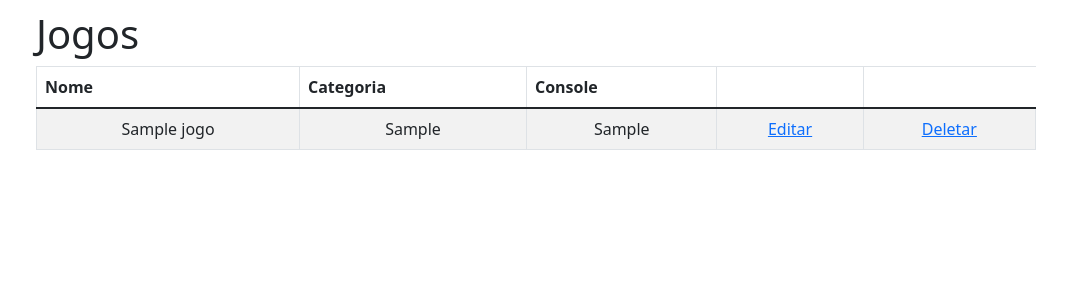
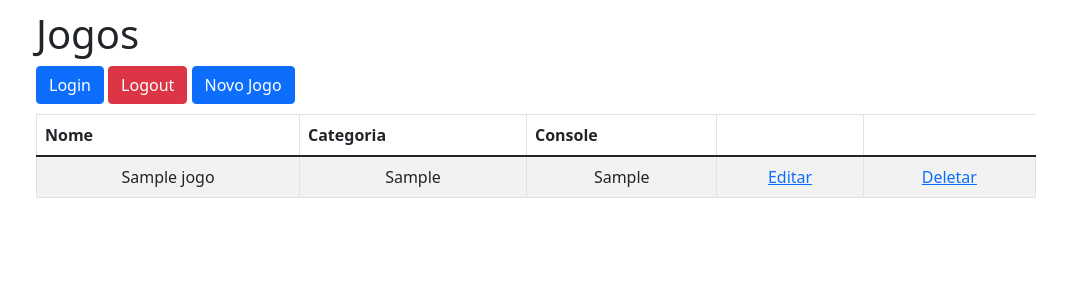
Before and after one commit to gsoaresdz/jogoteca, a Flask app: page / in a window 1280 px wide. Shown: the top 300 px of the page, without its empty margins (104-1171 px from the left). Run offline with Flask 3, Linux system fonts and the light colour scheme; tables that the repository leaves empty hold one stand-in row (values such as "Sample post"); some libraries are stand-ins or nearby versions.

Commit message:
Melhorando a interface

```diff
--- a/templates/editar.html
+++ b/templates/editar.html
@@ -28,6 +28,7 @@
       <input type="text" id="console" name="console" class="form-control" value="{{ jogo.console }}">
     </div>
     <button type="submit" class="btn btn-primary btn-salvar">Salvar</button>
+    <a class="btn btn-danger" href=" {{ url_for('index') }}">Voltar</a>
   </fieldset>
 </form>
 
--- a/templates/lista.html
+++ b/templates/lista.html
@@ -1,5 +1,9 @@
 {% extends "template.html" %}
 {% block conteudo %}
+
+<a class="btn btn-primary" href="{{ url_for('login') }}">Login</a>
+<a class="btn btn-danger" href=" {{ url_for('logout') }}">Logout</a>
+<a class="btn btn-primary" href=" {{ url_for('novo') }}">Novo Jogo</a>
 
 <table class="table table-striped table-responsive table-bordered">
   <thead class="thead-default">
--- a/templates/login.html
+++ b/templates/login.html
@@ -28,6 +28,7 @@
       <p><label>Senha:</label> <input class="form-control" type="password" name="senha" required></p>
       <p><button class="btn btn-primary" type="submit">Entrar</button></p>
     </form>
+    <a class="btn btn-danger" href=" {{ url_for('index') }}">Voltar</a>
   </div>
 </body>
 
--- a/templates/novo.html
+++ b/templates/novo.html
@@ -27,6 +27,7 @@
       <input type="text" id="console" name="console" class="form-control">
     </div>
     <button type="submit" class="btn btn-primary btn-salvar">Salvar</button>
+    <a class="btn btn-danger" href=" {{ url_for('index') }}">Voltar</a>
   </fieldset>
 </form>
 
```
